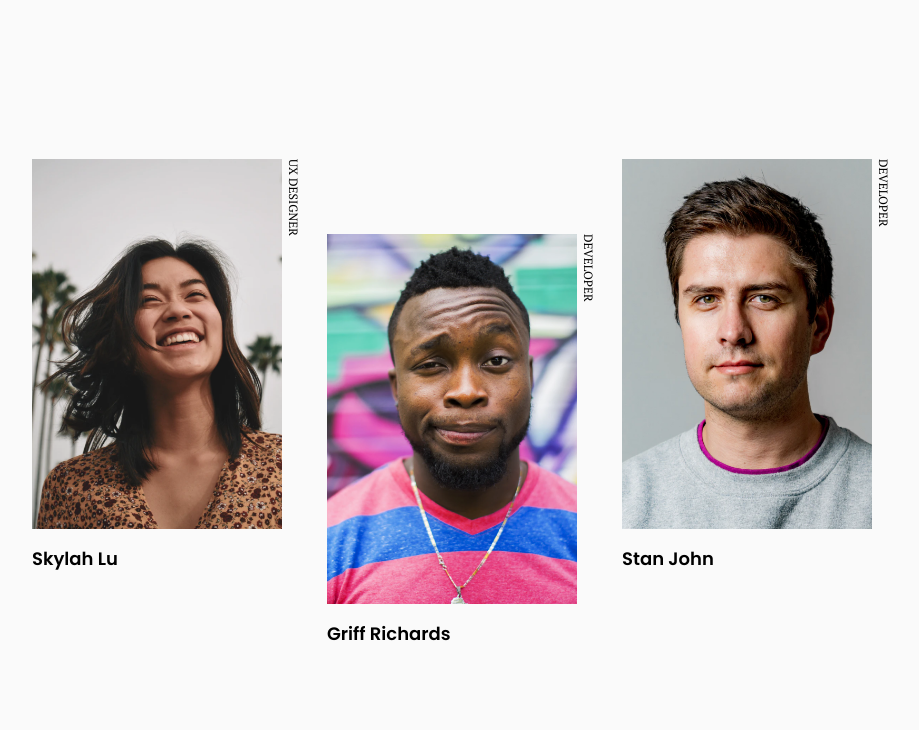
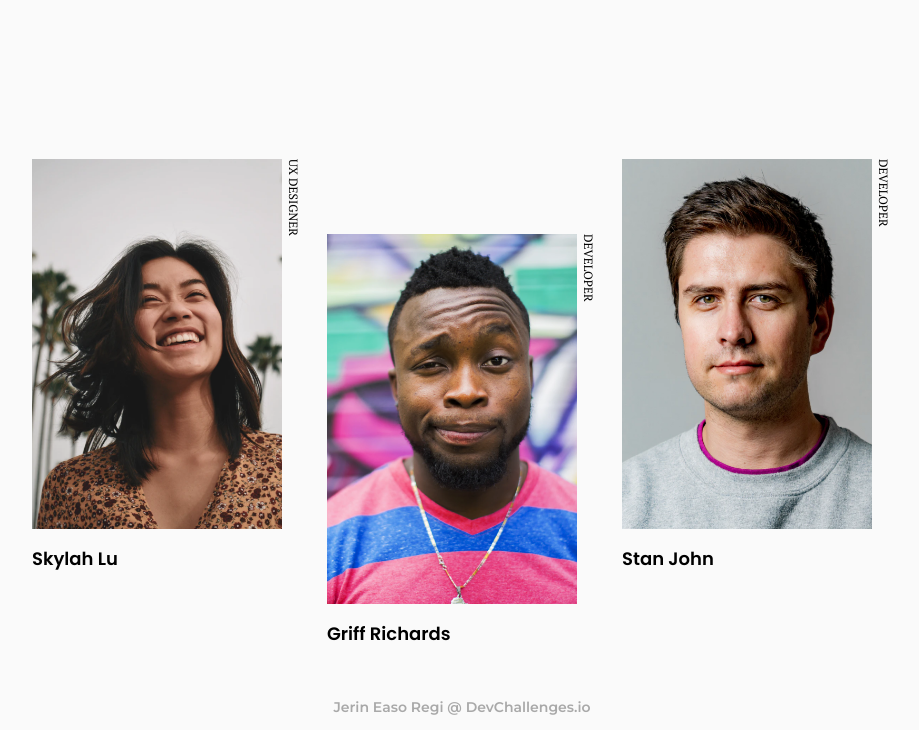
Before and after one commit to jerineaso/my-team-page-master, a plain HTML site: page index.html in a window 1280 px wide. Shown: the part 864-1594 px from the top of the page, without its empty margins (178-1097 px from the left). Before the commit the page ends 1548 px from the top, so only its background shows below. Drawn offline with Linux system fonts and the light colour scheme.

Commit message:
Updated and Added the footer

```diff
--- a/index.html
+++ b/index.html
@@ -56,5 +56,6 @@
       </div>
     </div>
   </main>
+  <footer><p>Jerin Easo Regi @ DevChallenges.io</p></footer>
 </body>
 </html>
--- a/styles/style.css
+++ b/styles/style.css
@@ -48,7 +48,7 @@ nav{
 /* Main Section */
 
 main{
-    padding: 0 30px;
+    padding:0 30px;
     max-width: 70%;
     margin:0 auto;
 }
@@ -99,6 +99,16 @@ main .container{
     margin-top: 200px;
 }
 
+/* Footer  */
+
+footer p{
+    color: #A9A9A9;
+    text-align: center;
+    font-size: 14px;
+    font-weight: 600;
+    font-family: Montserrat;
+}
+
 @media only screen and (max-width: 827px){
 
     main{
```
Also changed, not shown: screenshot/screenshot.png (added).
